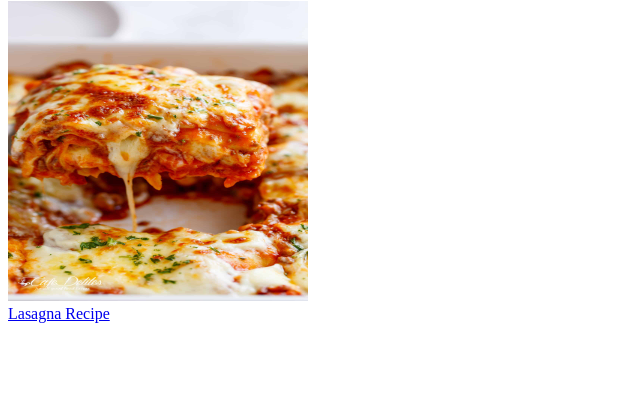
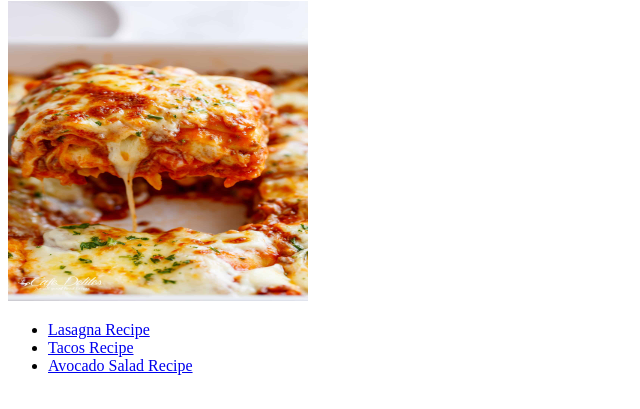
Before and after one commit to thaovy0610/odin-recipes, a plain HTML site: page index.html in a window 1280 px wide. Shown: the part 79-488 px from the top of the page, without its empty margins (0-640 px from the left). Drawn offline with Linux system fonts and the light colour scheme.

Commit message:
Add two more recipes link

```diff
--- a/index.html
+++ b/index.html
@@ -10,6 +10,11 @@
 
     <img src="./images/lasagna.jpg" alt="lasagna images" height=300 width =300>
     <br>
-    <a href="recipes/lasagna.html">Lasagna Recipe</a>
+    <ul>
+        <li><a href="recipes/lasagna.html">Lasagna Recipe</a></li>
+        <li><a href="recipes/tacos.html">Tacos Recipe</a></li>
+        <li><a href="recipes/lasagna.html">Avocado Salad Recipe</a></li>
+    </ul>
+
 </body>
 </html>
```
